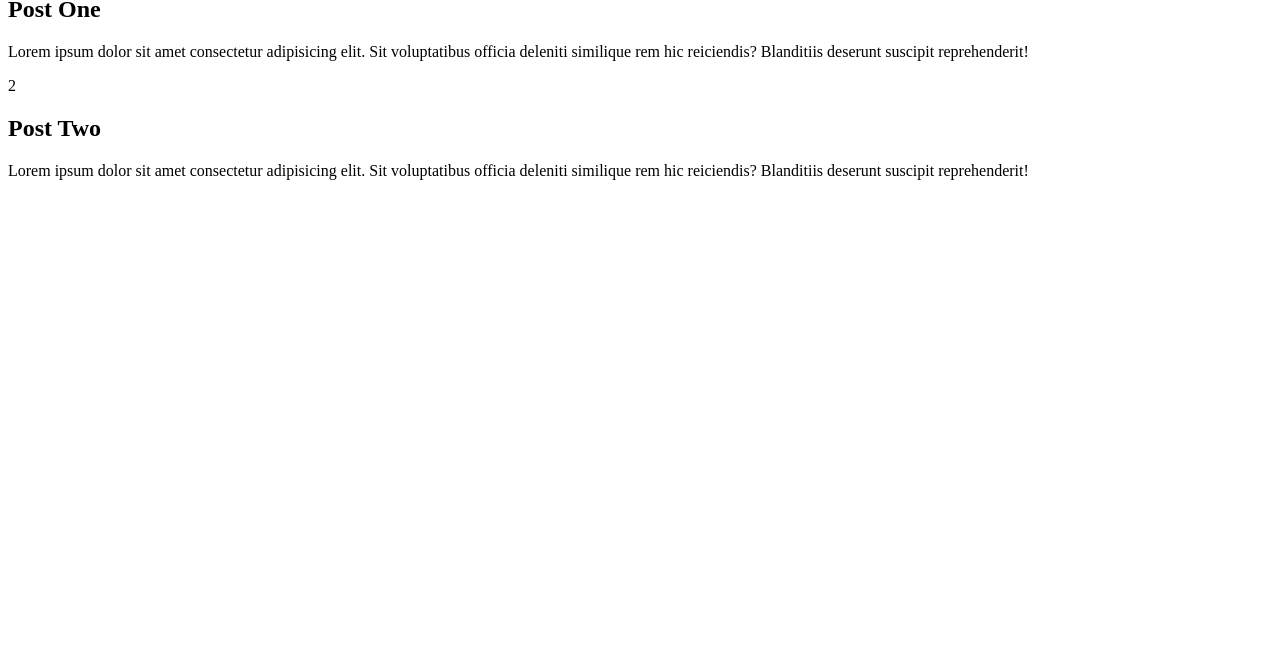
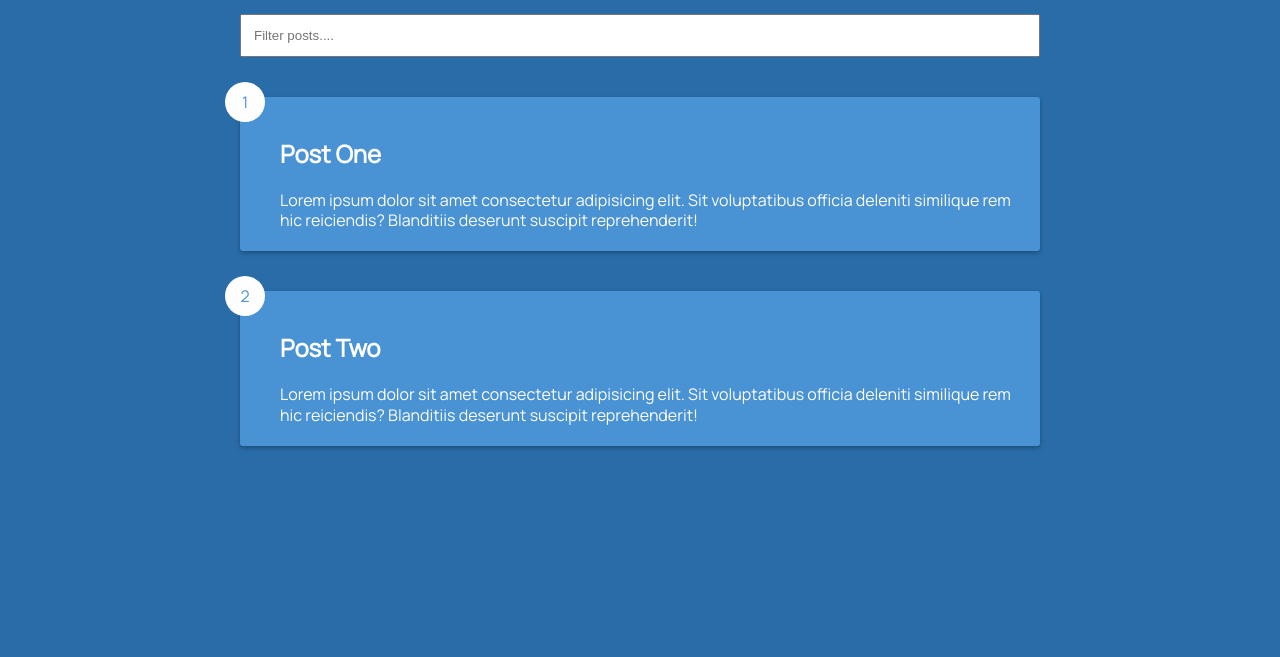
Before and after one commit to Moonbladez/js-inifinite-scroll, a plain HTML site: page index.html in a window 1280 px wide. Shown: the part 143-800 px from the top of the page. Drawn offline with Linux system fonts and the light colour scheme.

Commit message:
css styles added

```diff
--- a/index.html
+++ b/index.html
@@ -4,6 +4,7 @@
 <head>
     <meta charset="UTF-8">
     <meta name="viewport" content="width=device-width, initial-scale=1.0">
+    <link rel="stylesheet" href="style.css">
     <title>My Blog</title>
 </head>
 
--- /dev/null
+++ b/style.css
@@ -0,0 +1,123 @@
+@import url('https://fonts.googleapis.com/css2?family=Manrope&display=swap');
+
+:root {
+    --dark-blue: #296ca8;
+    --light-blue: #4992d3;
+    --white: #fefefe;
+}
+
+* {
+    box-sizing: border-box;
+}
+
+body {
+    background-color: var(--dark-blue);
+    color: var(--white);
+    font-family: 'Manrope', sans-serif;
+    display: flex;
+    flex-direction: column;
+    align-items: center;
+    justify-content: center;
+    min-height: 100vh;
+    margin: 0;
+    padding-bottom: 100px;
+}
+
+h1 {
+    margin-bottom: 0;
+    text-align: center;
+}
+
+.filter-container {
+    margin-top: 20px;
+    width: 80vw;
+    max-width: 800px;
+}
+
+.filter {
+    width: 100%;
+    padding: 12px;
+}
+
+.post {
+    position: relative;
+    background-color: var(--light-blue);
+    box-shadow: 0 2px 4px rgba(0, 0, 0, 0.3);
+    border-radius: 3px;
+    padding: 20px;
+    margin: 40px 0;
+    display: flex;
+    width: 80vw;
+    max-width: 800px;
+}
+
+.post .post-title {
+    margin: 0;
+}
+
+.post .post-body {
+    margin: 15px 0 0;
+    line-height: 1.3;
+}
+
+.post .post-info {
+    margin-left: 20px;
+}
+
+.post .number {
+    position: absolute;
+    top: -15px;
+    left: -15px;
+    font-size: 16px;
+    width: 40px;
+    height: 40px;
+    border-radius: 50%;
+    background-color: var(--white);
+    color: var(--light-blue);
+    display: flex;
+    align-items: center;
+    justify-content: center;
+    padding: 7px 10px;
+
+}
+
+.loader.show {
+    opacity: 1;
+}
+
+.loader {
+     opacity: 0;
+    display: flex;
+    position: fixed;
+    bottom: 50px;
+    transition: opacity 0.3s ease-in;
+}
+
+.circle {
+    background-color: var(--white);
+    height: 10px;
+    width: 10px;
+    border-radius: 50%;
+    margin: 5px;
+    animation: bounce 0.5s ease-in infinite;
+}
+
+.circle:nth-of-type(2) {
+    animation-delay: 0.1s;
+}
+
+.circle:nth-of-type(3) {
+    animation-delay: 0.2s;
+}
+
+@keyframes bounce {
+
+    0%,
+    100% {
+        transform: translateY(0);
+    }
+
+    50% {
+        transform: translateY(-10px);
+    }
+}
```
